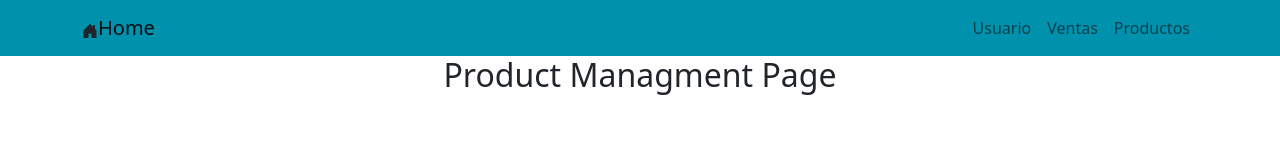
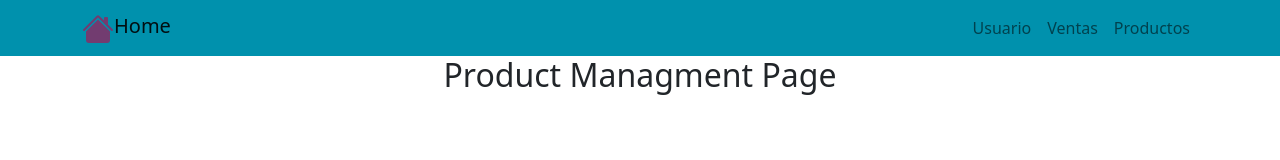
Before and after one commit to nblancob/Proyecto-Mision-TIC, a React (Create React App) app in the folder my-app/: page /product/managment in a window 1280 px wide. Shown: the top 160 px of the page. Built offline with nearby package versions, Linux system fonts and the light colour scheme.

Commit message:
add navbar

```diff
--- a/my-app/src/product-managment/pages/Managment.js
+++ b/my-app/src/product-managment/pages/Managment.js
@@ -1,3 +1,5 @@
+import managment from './Managment.css';
+
 const Managment =()=>{
     return(
         <div>
--- a/my-app/src/shared/components/Homenav.js
+++ b/my-app/src/shared/components/Homenav.js
@@ -1,12 +1,16 @@
-import {BsHouseDoorFill} from "react-icons/bs";
+import { IconContext } from "react-icons";
+import Header  from "../header";
+import {BsFillHouseFill} from "react-icons/bs";
 import Navbar from "react-bootstrap/Navbar";
 import React from "react";
 const Homenav=()=>{
     return(
-        <div>
-            <BsHouseDoorFill className="me-auto"/>
-            <Navbar.Brand href="/home">Home</Navbar.Brand>
-        </div>
+        <IconContext.Provider value={{ color: "#723c70", className: "global-class-name", size: "2em"  }}>
+         <div>
+            <BsFillHouseFill />
+            <Navbar.Brand className="Nav-Home" href="/home">Home</Navbar.Brand>
+         </div>
+        </IconContext.Provider>
     );
 
 }
```
Also changed, not shown: my-app/src/product-managment/pages/Managment.css (added).
